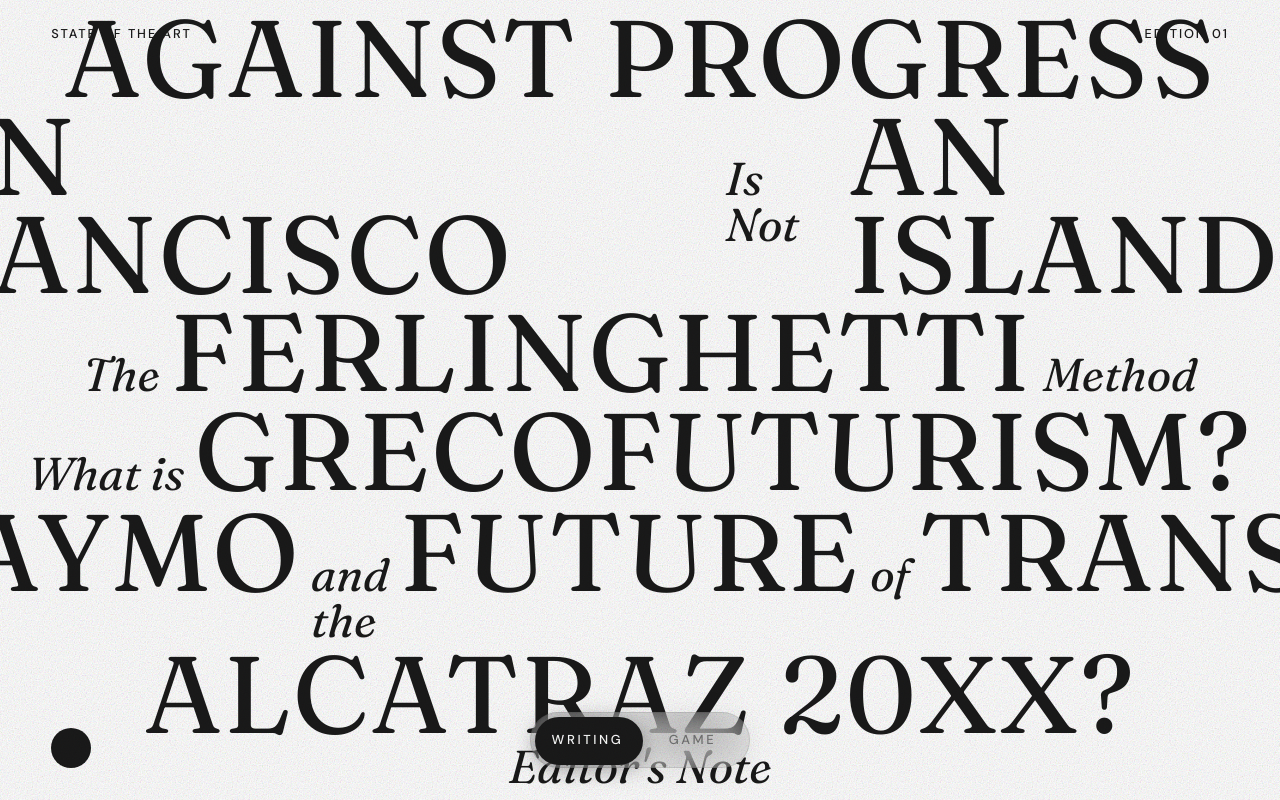
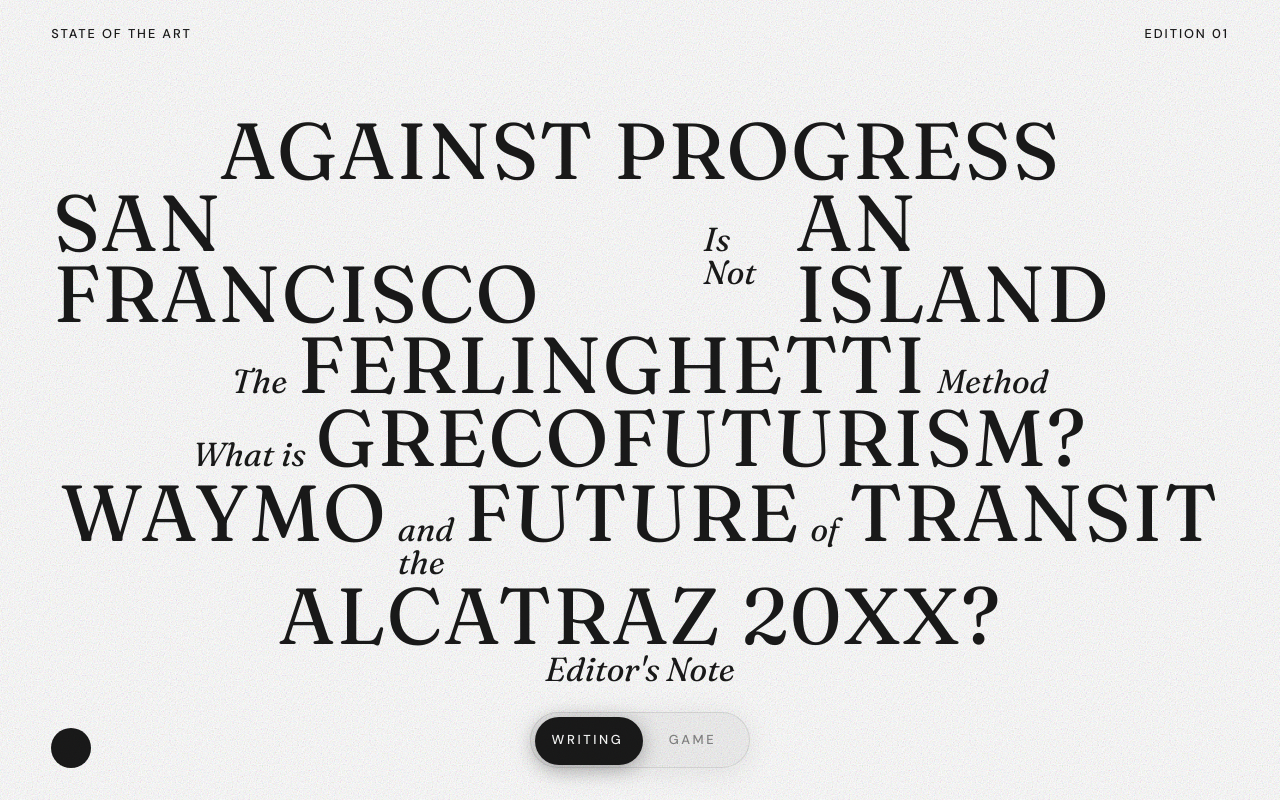
Before and after one commit to evebouf/sota-site, a React (Vite) app: page / in a window 1280 px wide. Built offline with nearby package versions, Linux system fonts and the light colour scheme.

Commit message:
Scale down text sizes for 100% browser zoom
Co-Authored-By: Claude Opus 4.6 (1M context) <noreply@anthropic.com>

```diff
--- a/src/App.tsx
+++ b/src/App.tsx
@@ -124,14 +124,14 @@ function App() {
                 word.large ? (
                   <span
                     key={j}
-                    className={`font-bodoni text-[clamp(48px,8.5vw,128px)] leading-[0.9] tracking-[0.02em] uppercase transition-[inherit] ${dark ? "text-white" : "text-[#1a1a1a]"}`}
+                    className={`font-bodoni text-[clamp(36px,6.2vw,96px)] leading-[0.9] tracking-[0.02em] uppercase transition-[inherit] ${dark ? "text-white" : "text-[#1a1a1a]"}`}
                   >
                     {word.text}
                   </span>
                 ) : (
                   <span
                     key={j}
-                    className={`font-bodoni italic text-[clamp(22px,3.6vw,48px)] leading-none transition-[inherit] ${dark ? "text-white" : "text-[#1a1a1a]"}`}
+                    className={`font-bodoni italic text-[clamp(16px,2.6vw,36px)] leading-none transition-[inherit] ${dark ? "text-white" : "text-[#1a1a1a]"}`}
                   >
                     {word.text}
                   </span>
```
